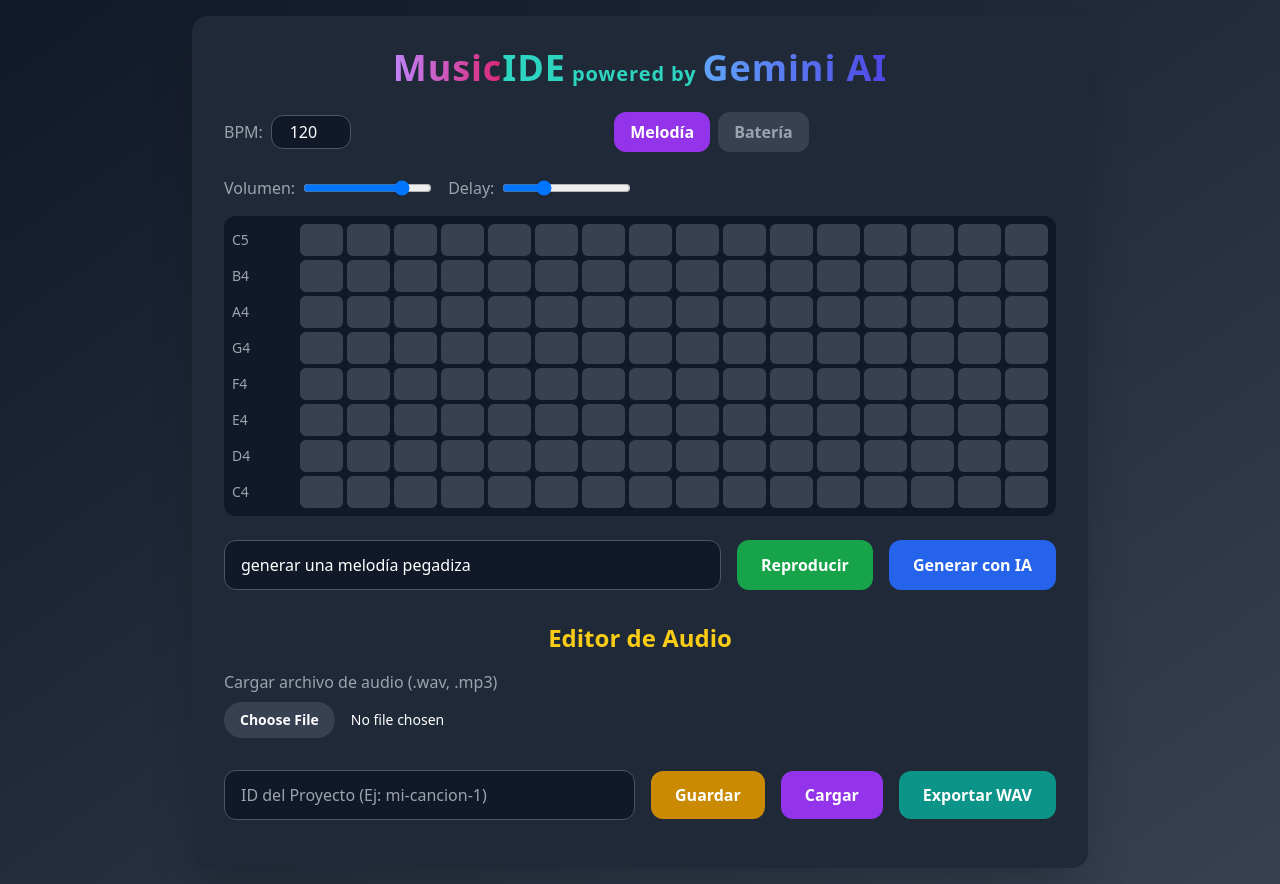
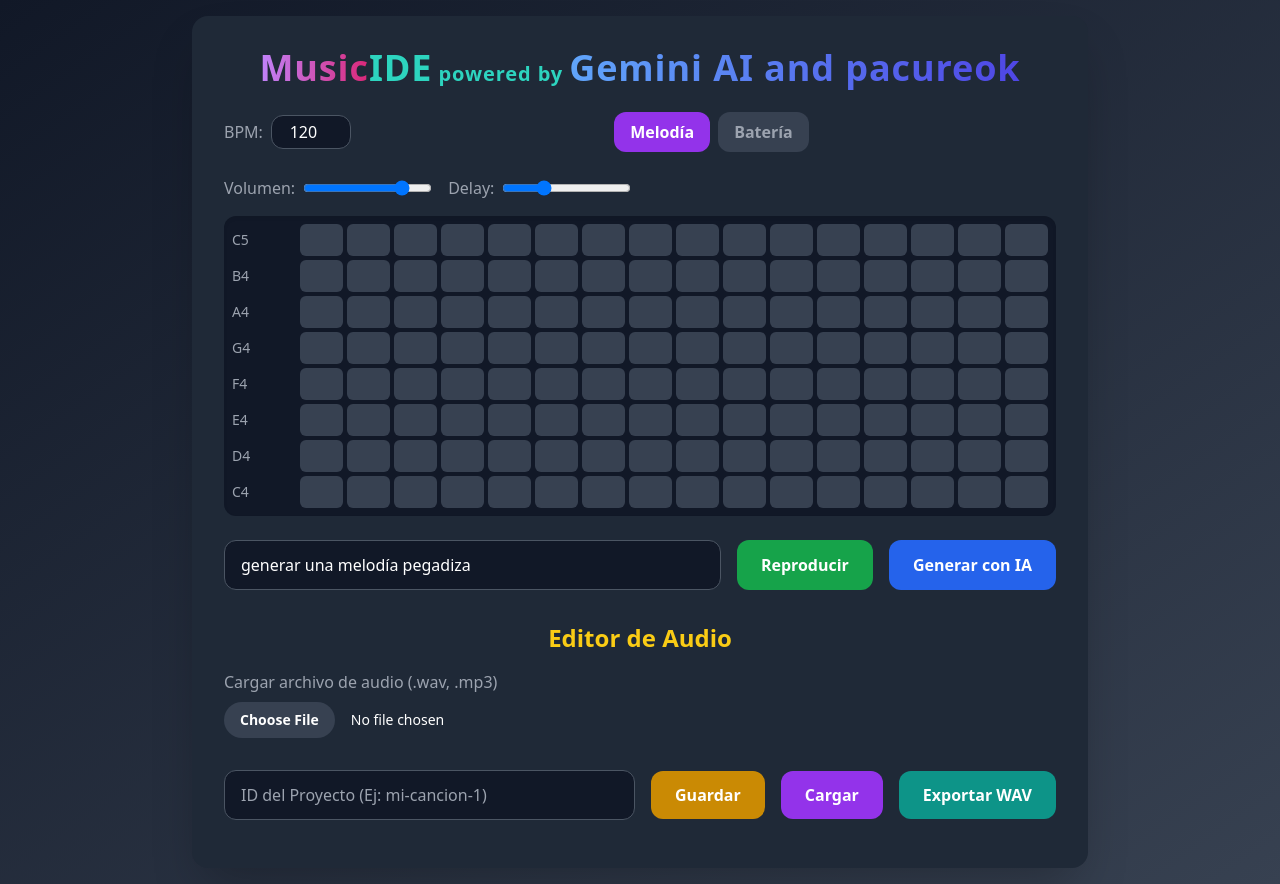
Before and after one commit to pacureok/IDE-music, a React (Create React App) app: page / in a window 1280 px wide. Built offline with nearby package versions, Linux system fonts and the light colour scheme.

Commit message:
Update App.js

```diff
--- a/src/App.js
+++ b/src/App.js
@@ -109,7 +109,6 @@
     }
 
     // Inicializa Firebase
-    // La variable 'appId' local ha sido eliminada ya que no se usaba y causaba un error.
     const firebaseConfig = typeof __firebase_config !== 'undefined' ? JSON.parse(__firebase_config) : {};
     const initialAuthToken = typeof __initial_auth_token !== 'undefined' ? __initial_auth_token : null;
 
@@ -481,7 +480,7 @@
           IDE
           <span className="text-xl"> powered by </span>
           <span className="bg-clip-text text-transparent bg-gradient-to-r from-blue-400 to-indigo-600">
-            Gemini AI
+            Gemini AI and pacureok
           </span>
         </h1>
         {userId && (
```
